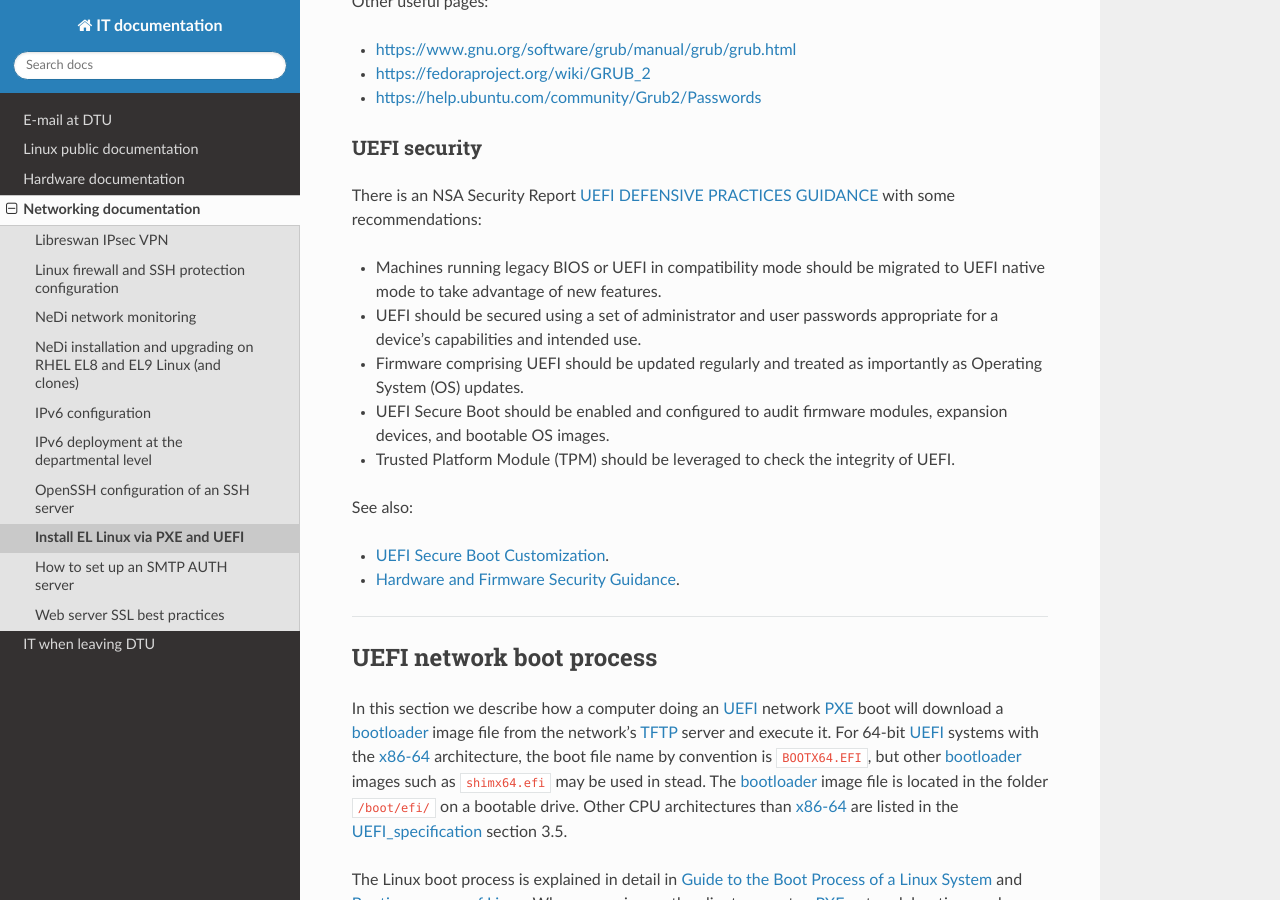
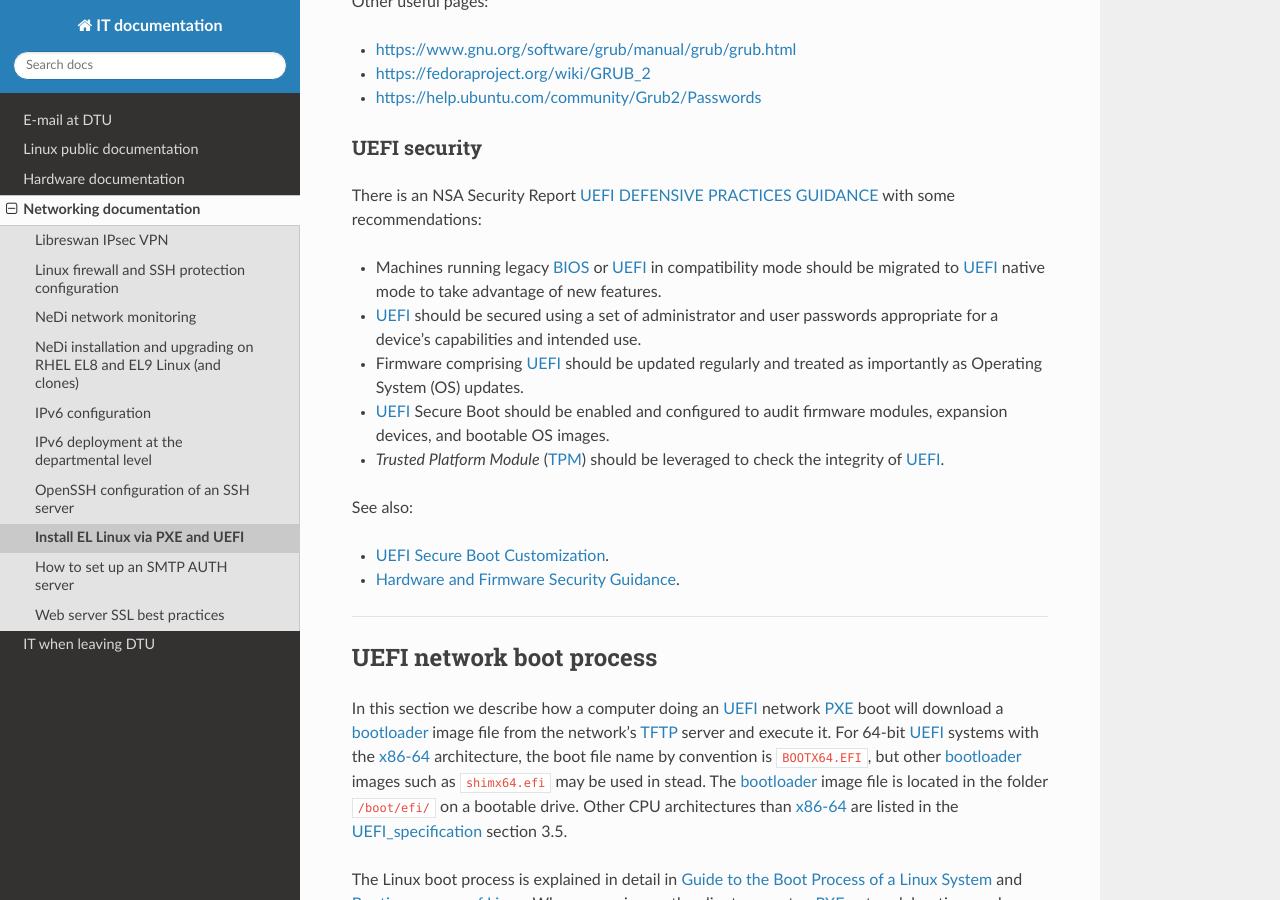
Before and after one commit to OleHolmNielsen/ITwiki, a Sphinx documentation site: the page built from docs/PXE_and_UEFI.rst, in a window 1280 px wide and 900 px high, scrolled down 958 px. Built offline with Sphinx 7.4.7 and the Read the Docs theme 3.1.0, drawn with Linux system fonts in a browser that asks for light colours.

Commit message:
Minor edit

```diff
--- a/docs/PXE_and_UEFI.rst
+++ b/docs/PXE_and_UEFI.rst
@@ -29,11 +29,11 @@ There is an NSA Security Report
 `UEFI DEFENSIVE PRACTICES GUIDANCE <https://media.defense.gov/2019/Jul/16/2002158107/-1/-1/0/CTR-UEFI-DEFENSIVE-PRACTICES-GUIDANCE.PDF>`_
 with some recommendations:
 
-* Machines running legacy BIOS or UEFI in compatibility mode should be migrated to UEFI native mode to take advantage of new features.
-* UEFI should be secured using a set of administrator and user passwords appropriate for a device’s capabilities and intended use.
-* Firmware comprising UEFI should be updated regularly and treated as importantly as Operating System (OS) updates.
-* UEFI Secure Boot should be enabled and configured to audit firmware modules, expansion devices, and bootable OS images.
-* Trusted Platform Module (TPM) should be leveraged to check the integrity of UEFI.
+* Machines running legacy BIOS_ or UEFI_ in compatibility mode should be migrated to UEFI_ native mode to take advantage of new features.
+* UEFI_ should be secured using a set of administrator and user passwords appropriate for a device’s capabilities and intended use.
+* Firmware comprising UEFI_ should be updated regularly and treated as importantly as Operating System (OS) updates.
+* UEFI_ Secure Boot should be enabled and configured to audit firmware modules, expansion devices, and bootable OS images.
+* *Trusted Platform Module* (TPM_) should be leveraged to check the integrity of UEFI_.
 
 See also:
 
```
Also changed, not shown: other parts of docs/PXE_and_UEFI.rst (+1 -0 lines).
